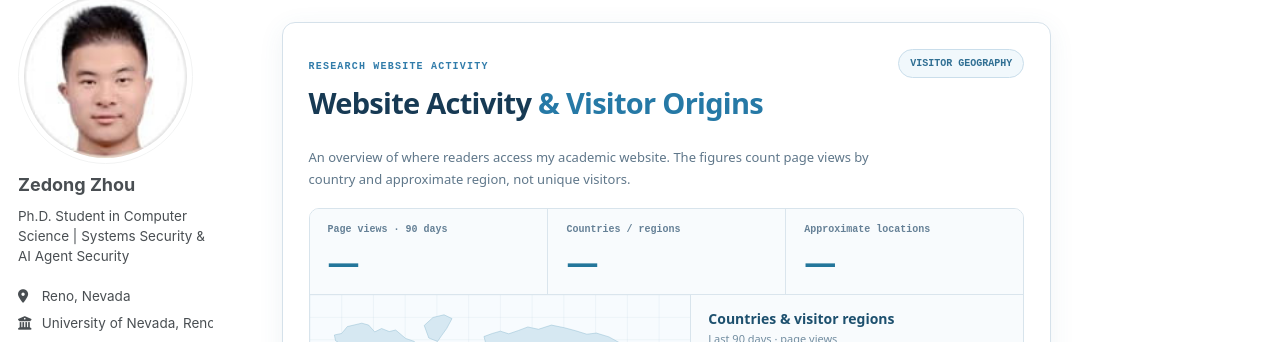
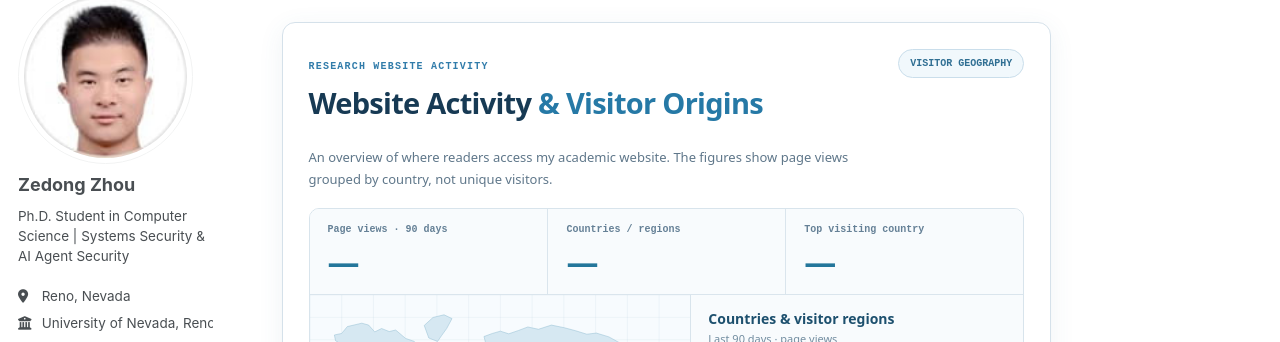
Before and after one commit to 2350082187zhou-ux/2350082187zhou-ux.github.io, a Jekyll site: the page built from _pages/about.md, in a window 1280 px wide and 900 px high, scrolled down 2551 px. Shown: the part 112-454 px from the top of the window. Built offline with Jekyll 4.4.1, drawn with Linux system fonts in a browser that asks for light colours; a style sheet for code colours, icons or effects is not loaded.

Commit message:
Show country-only 3D visitor map and pageview totals on _pages/about.md

```diff
--- a/_pages/about.md
+++ b/_pages/about.md
@@ -79,7 +79,7 @@
     <div>
       <span class="visitor-geo-kicker" data-geo-t="eyebrow">RESEARCH WEBSITE ACTIVITY</span>
       <h2 id="global-visitors-heading" data-geo-t="heading">Website Activity <span>&amp; Visitor Origins</span></h2>
-      <p data-geo-t="description">An overview of where readers access my academic website. The figures count page views by country and approximate region, not unique visitors.</p>
+      <p data-geo-t="description">An overview of where readers access my academic website. The figures show page views grouped by country, not unique visitors.</p>
     </div>
     <span class="visitor-geo-badge" data-geo-t="badge">VISITOR GEOGRAPHY</span>
   </div>
@@ -87,22 +87,22 @@
     <div class="visitor-geo-stats">
       <div><small data-geo-t="visits">Page views · 90 days</small><strong data-geo-stat="total">—</strong></div>
       <div><small data-geo-t="countries">Countries / regions</small><strong data-geo-stat="countries">—</strong></div>
-      <div><small data-geo-t="locations">Approximate locations</small><strong data-geo-stat="points">—</strong></div>
+      <div><small data-geo-t="locations">Top visiting country</small><strong data-geo-stat="topcountry">—</strong></div>
     </div>
     <div class="visitor-geo-split">
       <div class="visitor-geo-map">
         <div data-geo-map aria-label="Interactive 3D globe of academic website visitor origins"></div>
         <span class="visitor-geo-compass" aria-hidden="true">3D EARTH · DRAG TO ROTATE</span>
       </div>
-      <aside class="visitor-geo-origins" aria-label="Countries and approximate visitor locations">
+      <aside class="visitor-geo-origins" aria-label="Page views by visitor country">
         <div class="geo-origins-heading">
-          <span data-geo-region-title>Countries &amp; visitor regions</span>
+          <span data-geo-region-title>Page views by country</span>
           <small data-geo-region-caption>Last 90 days · page views</small>
         </div>
         <div class="geo-origins-list" data-geo-origins aria-live="polite">
-          <p class="geo-origins-empty">Loading visitor locations…</p>
+          <p class="geo-origins-empty">Loading countries…</p>
         </div>
-        <p class="geo-origins-note" data-geo-region-note>Approximate regions only, not exact addresses. Select a location to rotate the globe.</p>
+        <p class="geo-origins-note" data-geo-region-note>Counts are page views, not individual people. Select a country to orient the globe.</p>
       </aside>
     </div>
     <div class="visitor-geo-bottom">
```
